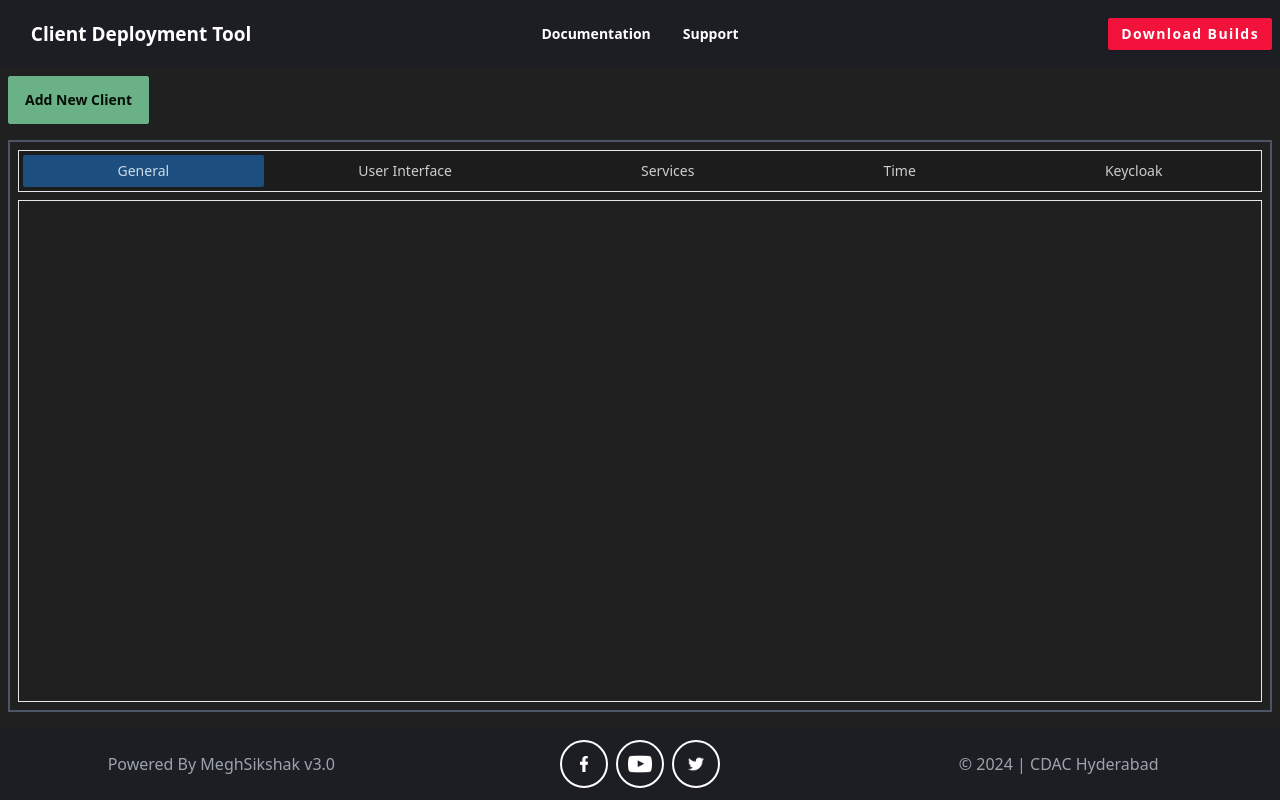
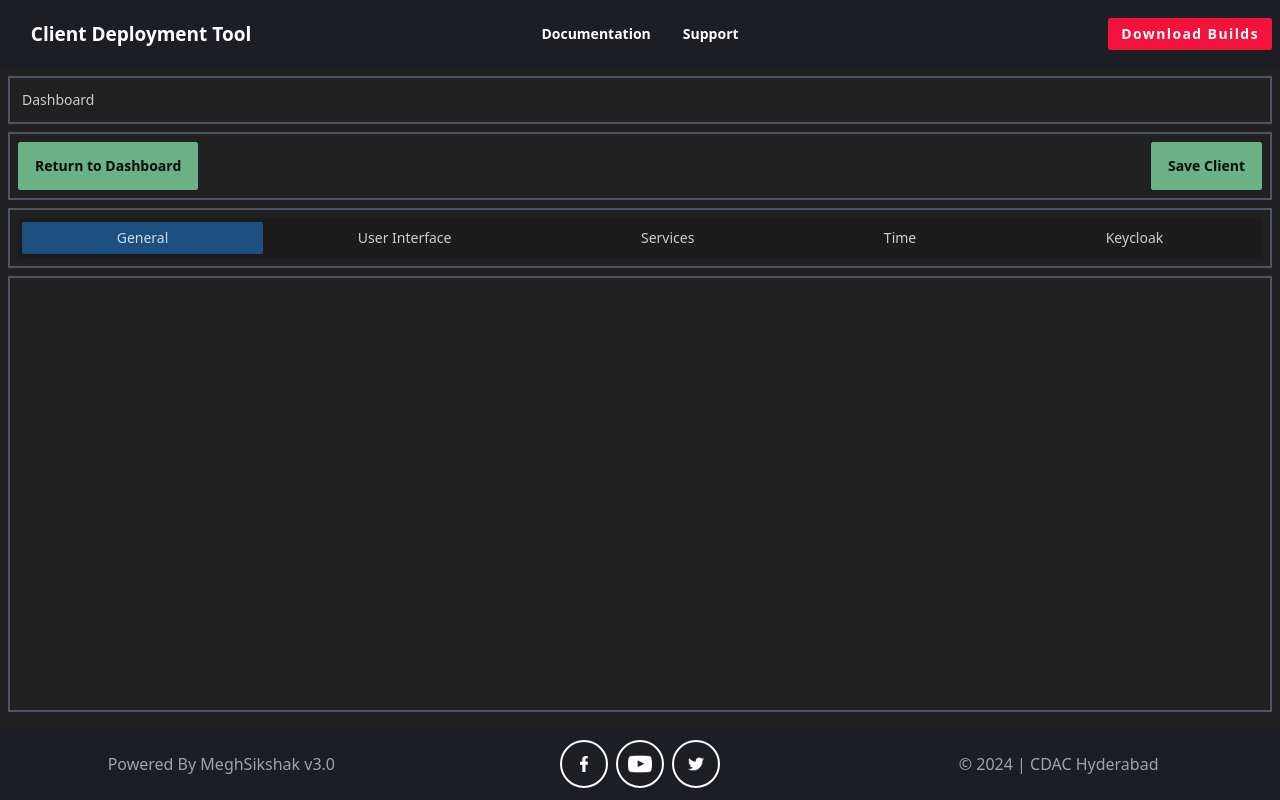
Before and after one commit to samnayakawadi/client-deployment-tool, a React (Vite) app: page /editor in a window 1280 px wide. Built offline with nearby package versions, Linux system fonts and the light colour scheme.

Commit message:
Added Breadcrumb + DashboardManager + Buttons + Made UI flex-grow changes

```diff
--- a/src/App.jsx
+++ b/src/App.jsx
@@ -1,24 +1,24 @@
-import Buttons from "./components/dashboard/Buttons"
-import Dashboard from "./components/dashboard/Dashboard"
 import Footer from "./components/footer/Footer"
 import Navbar from "./components/navbar/Navbar"
 import GlobalComponent from "./components/global/GlobalComponent"
 import { Route, Routes } from "react-router"
-import Manager from "./components/editor/client/Manager"
+import ClientManager from "./components/editor/client/ClientManager"
+import Breadcrumb from "./components/breadcrumb/Breadcrumb"
+import DashboardManager from "./components/dashboard/DashboardManager"
 
 function App() {
 
   return (
     <div className="cursor-crosshair flex flex-col h-screen">
       <Navbar />
-      <div className="m-2">
-        <Buttons />
+      <div className="m-2 mb-0 flex flex-col gap-2">
+        <Breadcrumb />
       </div>
-      <div className="flex-grow border-2 border-gray-600 m-2 p-2 overflow-y-auto">
+      <div className="flex-grow m-2 overflow-y-auto">
         <GlobalComponent />
         <Routes>
-          <Route path="/" element={<Dashboard />} />
-          <Route path="/editor/*" element={<Manager />} />
+          <Route path="/" element={<DashboardManager />} />
+          <Route path="/editor/*" element={<ClientManager />} />
         </Routes>
       </div>
       <Footer />
--- /dev/null
+++ b/src/components/breadcrumb/Breadcrumb.jsx
@@ -0,0 +1,22 @@
+import { Link } from "react-router-dom"
+
+const Breadcrumb = () => {
+    return (
+        <div className="text-sm breadcrumbs border-2 border-gray-600 p-3">
+            <ul>
+                <li>
+                    <Link to="/">
+                        Dashboard
+                    </Link>
+                </li>
+                {/* <li>
+                    <span>
+                        Documents
+                    </span>
+                </li> */}
+            </ul>
+        </div>
+    )
+}
+
+export default Breadcrumb
--- a/src/components/dashboard/Dashboard.jsx
+++ b/src/components/dashboard/Dashboard.jsx
@@ -18,15 +18,13 @@ const Dashboard = () => {
     }, [])
 
     return (
-        <div id="service" className=" text-white container-padding-x container-padding-y scroll-margin-top h-full">
-
-            <div className="grid grid-cols-4 gap-2 max-lg:grid-cols-1">
-
+        <div className=" text-white scroll-margin-top">
+            <div className="grid grid-cols-4 gap-2 max-lg:grid-cols-1 p-2">
                 {clientsList.map((singleClient, clientIndex) => {
                     return (
                         <div key={`client_${singleClient._id}`} className="p-3 bg-navbg rounded-md transition ease-linear delay-75 hover:cursor-crosshair flex flex-col items-center">
-                            <div className="flex flex-row justify-center items-center w-full border-2 border-gray-500 p-3 gap-3">
-                                <div className="basis-6/12 flex flex-row justify-center items-center border-r-2 border-gray-500">
+                            <div className="flex flex-row justify-center items-center w-full border-2 border-gray-600 p-3 gap-3">
+                                <div className="basis-6/12 flex flex-row justify-center items-center border-r-2 border-gray-600">
                                     <img src={planning} className="w-20" alt="defaultQuizIcon" />
                                 </div>
                                 <div className="basis-6/12 flex flex-row justify-center items-center text-center">
@@ -36,7 +34,7 @@ const Dashboard = () => {
                             <div className="grid grid-cols-4 w-full gap-2 pt-3">
                                 <button className={`btn btn-block btn-md btn-info text-black normal-case no-animation rounded-sm`} onClick={() => { dashboardHandlers.toggleViewClientHandler(), dashboardHandlers.getClientJSONHandler(singleClient._id) }}>View</button>
                                 <button className={`btn btn-block btn-md btn-success text-black normal-case no-animation rounded-sm`} onClick={() => { dashboardHandlers.toggleDownloadClientHandler(singleClient._id) }}>Download</button>
-                                <button className={`btn btn-block btn-md btn-warning text-black normal-case no-animation rounded-sm`} >Edit</button>
+                                <button className={`btn btn-block btn-md btn-warning text-black normal-case no-animation rounded-sm`} onClick={() => { dashboardHandlers.navigateToClientEditor(singleClient._id) }}>Edit</button>
                                 <button className={`btn btn-block btn-md btn-accent text-black normal-case no-animation rounded-sm`} onClick={() => { dashboardHandlers.toggleDeleteClientHandler(singleClient._id, clientIndex) }}>Delete</button>
                             </div>
                         </div>
--- a/src/components/dashboard/DashboardHandlers.js
+++ b/src/components/dashboard/DashboardHandlers.js
@@ -3,6 +3,7 @@ import { dashboardActions } from "./redux/DashboardSlice"
 import DashboardServices from "./DashboardServices"
 import copy from "copy-to-clipboard"
 import { toast } from "react-toastify"
+import { useNavigate } from "react-router"
 
 const DashboardHandlers = () => {
 
@@ -15,6 +16,8 @@ const DashboardHandlers = () => {
     const clientName = dashboardState.modals.addNewClient.clientName
     const deleteClient = dashboardState.modals.deleteClient
     const clientIdFromDownloadModal = dashboardState.modals.downloadClient.clientId
+
+    const navigate = useNavigate()
 
     const toggleAddNewClientHandler = () => {
         dispatch(dashboardActions.toggleAddNewClient())
@@ -98,6 +101,12 @@ const DashboardHandlers = () => {
         return dashboardServices.downloadClientJSONURLForAncor(clientIdFromDownloadModal)
     }
 
+    const navigateToClientEditor = async (clientId) => {
+        const clientData = await dashboardServices.getClient(clientId)
+        console.log("clientData", clientData)
+        navigate("/editor/general")
+    }
+
     const dashboardHandlers = {
         toggleAddNewClientHandler,
         updateClientNameHandler,
@@ -111,7 +120,8 @@ const DashboardHandlers = () => {
         selectDownloadClientTabHandler,
         getGenerateJSONCommandHandler,
         copyCommandHandler,
-        downloadClientJSONURLGenerator
+        downloadClientJSONURLGenerator,
+        navigateToClientEditor
     }
 
     return dashboardHandlers
--- /dev/null
+++ b/src/components/dashboard/DashboardManager.jsx
@@ -0,0 +1,17 @@
+import Buttons from "./Buttons"
+import Dashboard from "./Dashboard"
+
+const Manager = () => {
+    return (
+        <div className="flex flex-col h-full gap-2">
+            <div className="border-2 border-gray-600 p-2">
+                <Buttons />
+            </div>
+            <div className="flex-grow overflow-y-auto border-2 border-gray-600">
+                <Dashboard />
+            </div>
+        </div>
+    )
+}
+
+export default Manager
--- /dev/null
+++ b/src/components/editor/client/Buttons.jsx
@@ -0,0 +1,12 @@
+import { Link } from "react-router-dom"
+
+const Buttons = () => {
+    return (
+        <div className="flex flex-row justify-between">
+            <Link to="/" className="btn btn-success">Return to Dashboard</Link>
+            <button className="btn btn-success">Save Client</button>
+        </div>
+    )
+}
+
+export default Buttons
--- a/src/components/editor/client/Manager.jsx
+++ b/src/components/editor/client/ClientManager.jsx
@@ -5,12 +5,18 @@ import Services from "./tabs/Services"
 import Time from "./tabs/Time"
 import Keycloak from "./tabs/Keycloak"
 import Selector from "./selector/Selector"
+import Buttons from "./Buttons"
 
 const Manager = () => {
     return (
         <div className="flex flex-col h-full gap-2">
-            <Selector />
-            <div className="border flex-grow p-2">
+            <div className="border-2 border-gray-600 p-2">
+                <Buttons />
+            </div>
+            <div className="border-2 border-gray-600 p-2">
+                <Selector />
+            </div>
+            <div className="border-2 border-gray-600 flex-grow p-2">
                 <Routes>
                     <Route path="/general" element={<General />} />
                     <Route path="/ui" element={<UI />} />
--- a/src/components/editor/client/redux/ClientState.js
+++ b/src/components/editor/client/redux/ClientState.js
@@ -1,3 +1,4 @@
 export const clientState = {
+    showEditor: false, // This flag is used when Page is refreshed
     selectedTab: "general"
 }
--- a/src/components/editor/client/selector/Selector.jsx
+++ b/src/components/editor/client/selector/Selector.jsx
@@ -10,7 +10,7 @@ const Selector = () => {
     const selectedTab = clientEditorState.selectedTab
 
     return (
-        <div className="border">
+        <div>
             <div role="tablist" className="tabs tabs-boxed">
                 <Link to="general" className={`tab ${selectedTab === "general" && "tab-active"}`} onClick={() => { selectorHandlers.selectTabHandler("general") }}>General</Link>
                 <Link to="ui" className={`tab ${selectedTab === "ui" && "tab-active"}`} onClick={() => { selectorHandlers.selectTabHandler("ui") }}>User Interface</Link>
```
